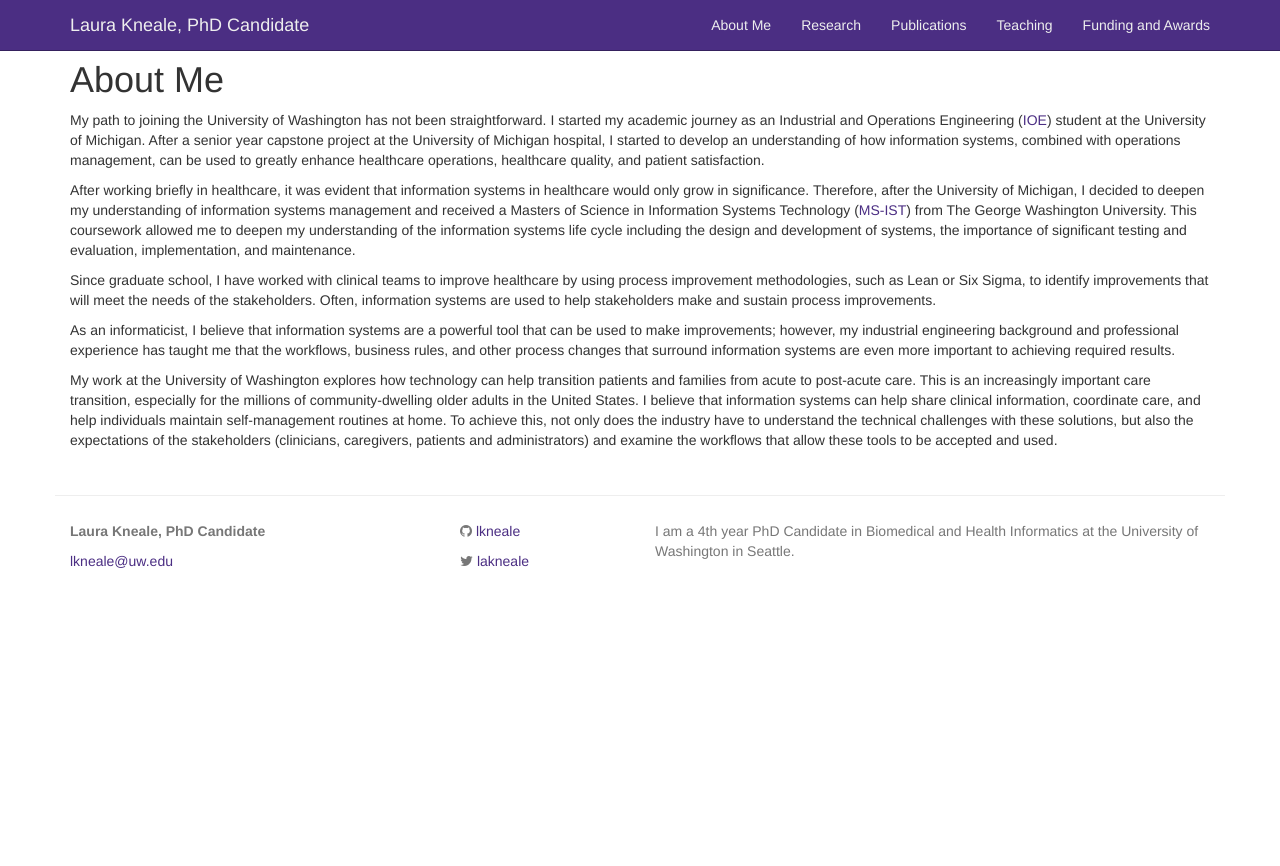
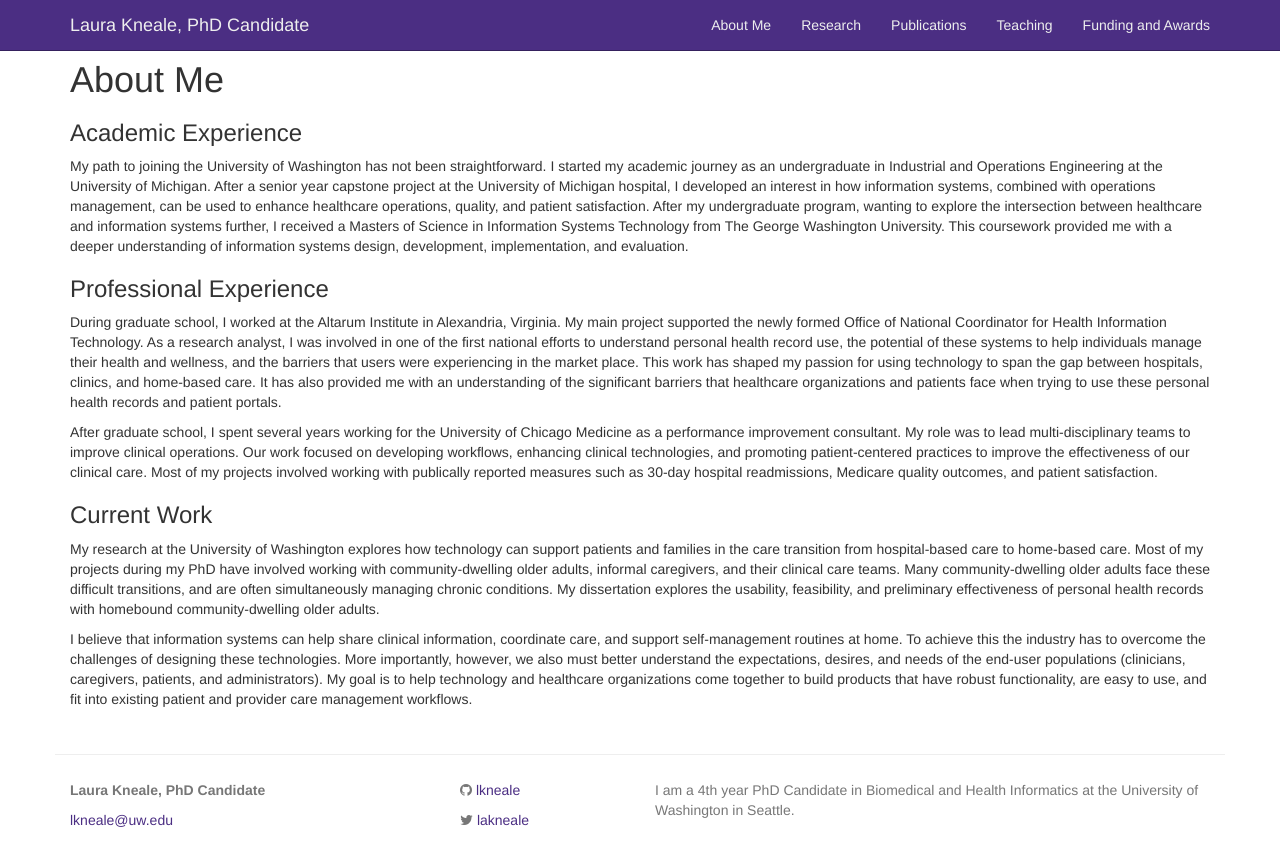
Before and after one commit to lkneale/lkneale.github.io, a Jekyll site: the page built from cv.md, in a window 1280 px wide. Shown: the top 866 px of the page. Built offline with Jekyll 4.4.1, drawn with Linux system fonts in a browser that asks for light colours.

Commit message:
Update cv.md

```diff
--- a/cv.md
+++ b/cv.md
@@ -3,13 +3,17 @@ layout: page
 title: About Me
 permalink: /about/
 ---
+### Academic Experience
 
-My path to joining the University of Washington has not been straightforward. I started my academic journey as an Industrial and Operations Engineering ([IOE](http://www.engin.umich.edu/ioe)) student at the University of Michigan. After a senior year capstone project at the University of Michigan hospital, I started to develop an understanding of how information systems, combined with operations management, can be used to greatly enhance healthcare operations, healthcare quality, and patient satisfaction.
+My path to joining the University of Washington has not been straightforward. I started my academic journey as an undergraduate in Industrial and Operations Engineering at the University of Michigan. After a senior year capstone project at the University of Michigan hospital, I developed an interest in how information systems, combined with operations management, can be used to enhance healthcare operations, quality, and patient satisfaction. After my undergraduate program, wanting to explore the intersection between healthcare and information systems further, I received a Masters of Science in Information Systems Technology from The George Washington University. This coursework provided me with a deeper understanding of information systems design, development, implementation, and evaluation.
 
-After working briefly in healthcare, it was evident that information systems in healthcare would only grow in significance. Therefore, after the University of Michigan, I decided to deepen my understanding of information systems management and received a Masters of Science in Information Systems Technology ([MS-IST](http://business.gwu.edu/programs/specialized-masters/m-s-information-systems-technology/)) from The George Washington University. This coursework allowed me to deepen my understanding of the information systems life cycle including the design and development of systems, the importance of significant testing and evaluation, implementation, and maintenance.
+### Professional Experience
 
-Since graduate school, I have worked with clinical teams to improve healthcare by using process improvement methodologies, such as Lean or Six Sigma, to identify improvements that will meet the needs of the stakeholders. Often, information systems are used to help stakeholders make and sustain process improvements.
+During graduate school, I worked at the Altarum Institute in Alexandria, Virginia. My main project supported the newly formed Office of National Coordinator for Health Information Technology. As a research analyst, I was involved in one of the first national efforts to understand personal health record use, the potential of these systems to help individuals manage their health and wellness, and the barriers that users were experiencing in the market place. This work has shaped my passion for using technology to span the gap between hospitals, clinics, and home-based care. It has also provided me with an understanding of the significant barriers that healthcare organizations and patients face when trying to use these personal health records and patient portals.
 
-As an informaticist, I believe that information systems are a powerful tool that can be used to make improvements; however, my industrial engineering background and professional experience has taught me that the workflows, business rules, and other process changes that surround information systems are even more important to achieving required results.
+After graduate school, I spent several years working for the University of Chicago Medicine as a performance improvement consultant. My role was to lead multi-disciplinary teams to improve clinical operations. Our work focused on developing workflows, enhancing clinical technologies, and promoting patient-centered practices to improve the effectiveness of our clinical care. Most of my projects involved working with publically reported measures such as 30-day hospital readmissions, Medicare quality outcomes, and patient satisfaction.
 
-My work at the University of Washington explores how technology can help transition patients and families from acute to post-acute care. This is an increasingly important care transition, especially for the millions of community-dwelling older adults in the United States. I believe that information systems can help share clinical information, coordinate care, and help individuals maintain self-management routines at home. To achieve this, not only does the industry have to understand the technical challenges with these solutions, but also the expectations of the stakeholders (clinicians, caregivers, patients and administrators) and examine the workflows that allow these tools to be accepted and used.
+### Current Work
+My research at the University of Washington explores how technology can support patients and families in the care transition from hospital-based care to home-based care. Most of my projects during my PhD have involved working with community-dwelling older adults, informal caregivers, and their clinical care teams. Many community-dwelling older adults face these difficult transitions, and are often simultaneously managing chronic conditions. My dissertation explores the usability, feasibility, and preliminary effectiveness of personal health records with homebound community-dwelling older adults.
+
+I believe that information systems can help share clinical information, coordinate care, and support self-management routines at home. To achieve this the industry has to overcome the challenges of designing these technologies. More importantly, however, we also must better understand the expectations, desires, and needs of the end-user populations (clinicians, caregivers, patients, and administrators). My goal is to help technology and healthcare organizations come together to build products that have robust functionality, are easy to use, and fit into existing patient and provider care management workflows.
```
